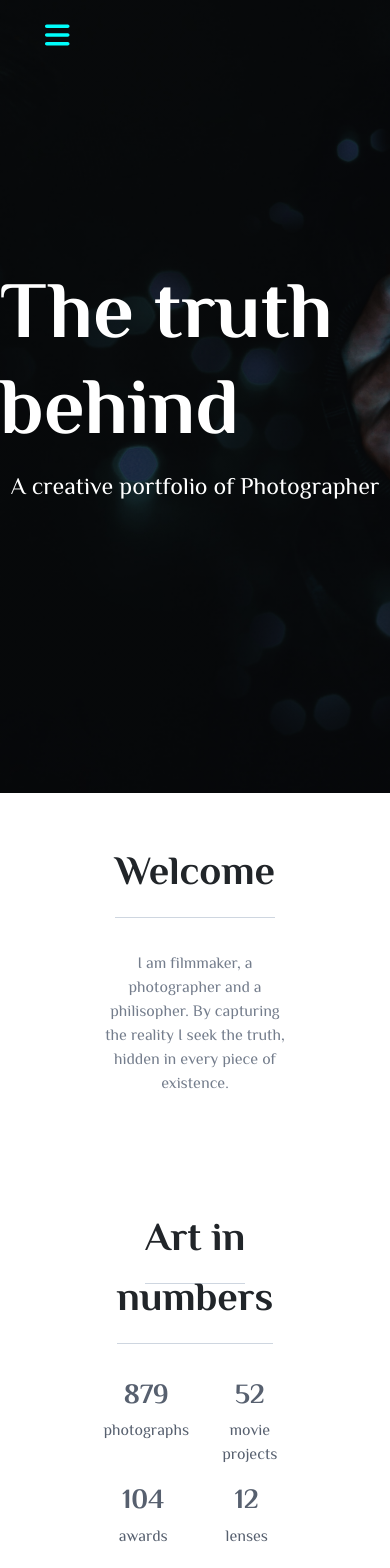
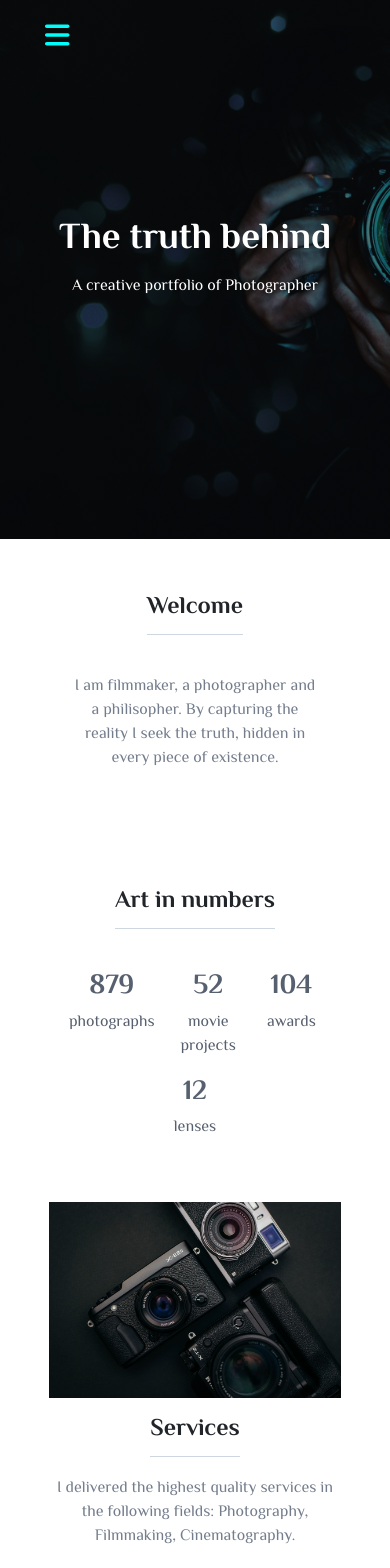
Before and after one commit to JCciasico/Photographer-Website-Design, a Vue app: page / in a window 390 px wide. Shown: the top 1568 px of the page. Built offline with nearby package versions, Linux system fonts and the light colour scheme; what vue-scroll-reveal would draw is missing.

Commit message:
chore: added media query for responsiveness

```diff
--- a/src/App.vue
+++ b/src/App.vue
@@ -38,6 +38,7 @@ export default {
   margin: 0;
   padding: 0;
   box-sizing: border-box;
+  overflow: hidden;
 }
 .intro-section{
   background: linear-gradient(rgba(0, 0, 0, 0.5),rgba(0, 0, 0, 0.5),rgba(0, 0, 0, 0.5)),
--- a/src/components/ArtSection.vue
+++ b/src/components/ArtSection.vue
@@ -2,7 +2,7 @@
   <section>
     <div class="container welcome-body">
         <div class="row d-flex justify-content-center">
-            <div class="col-6">
+            <div class="col-8">
                 <span>Art in numbers</span>
                 <div class="row number-body">
                     <div class="col">
@@ -60,4 +60,10 @@ p{
     font-family: 'Philosopher', sans-serif;
     color: #57606f;
 }
+@media(max-width:500px){
+    span{
+        font-size: 1.5rem;
+        padding: 1rem 0;
+    }
+}
 </style>
--- a/src/components/IntroSection.vue
+++ b/src/components/IntroSection.vue
@@ -38,5 +38,32 @@ h6{
     margin-top: 10px;
     margin-bottom: 100px;
 }
+@media(max-width:800px){
+    h1{
+        font-size: 4rem;
+    }
+    h6{
+        font-size: 1.2rem;
+    }
+}
+@media(max-width:500px){
+    h1{
+        font-size: 3rem;
+    }
+    h6{
+        font-size: 1rem;
+    }
+}
+@media(max-width:400px){
+    h1{
+        font-size: 2.3rem;
+    }
+    h6{
+        font-size: 1rem;
+    }
+    .intro-body{
+        padding: 9rem 0;
+    }
+}
 
 </style>
--- a/src/components/NavBar.vue
+++ b/src/components/NavBar.vue
@@ -8,7 +8,7 @@
                     <span><i class="fas fa-bars" style="color:#00fefc; font-size:28px;"></i></span>
                 </button>
                 <div class="collapse navbar-collapse justify-content-center" id="navbarNavAltMarkup">
-                    <ul class="navbar-nav d-flex align-items-center" style="column-gap:25px">
+                    <ul class="navbar-nav d-flex align-items-start" style="column-gap:25px">
                         <li class="nav-item">
                             <a href="#" class="nav-link text" aria-current="page">About</a>
                         </li>
--- a/src/components/ServicesSection.vue
+++ b/src/components/ServicesSection.vue
@@ -6,18 +6,16 @@
                 <div class="row">
                     <div class="col-12 image">
                     </div>
-                    <div class="col-6 image-1">
+                    <div class="col-lg-6 col-md-12 col-sm-12 image-1">
                         <img src="../assets/dariusz-sankowski-3OiYMgDKJ6k-unsplash.jpg" class="img-fluid" alt="">
                     </div>
-                    <div class="col-6 services-cont text-center">
+                    <div class="col-lg-6 col-md-12 col-sm-12 services-cont text-center">
                         <div>
                             <span>Services</span>
                             <div class="services-des">
-                                <p>I delivered the highest quality services <br>
-                                in the following fields:</p>
-                                <p>Photography</p>
-                                <p>Filmmaking</p>
-                                <p>Cinematography</p>
+                                <p>I delivered the highest quality services
+                                in the following fields: Photography, Filmmaking,
+                                Cinematography.</p>
                             </div>
                         </div>
                     </div>
@@ -64,4 +62,16 @@ span{
     color: #747d8c;
     margin-top: 30px;
 }
+@media(max-width:500px){
+    span{
+        font-size: 1.5rem;
+        padding: 1rem 0;
+    }
+    .image{
+        display: none;
+    }
+    .services-cont{
+        padding: 0.7rem 0;
+    }
+}
 </style>
--- a/src/components/WelcomeSection.vue
+++ b/src/components/WelcomeSection.vue
@@ -2,7 +2,7 @@
   <section>
     <div class="container welcome-body">
         <div class="row d-flex justify-content-center">
-            <div class="col-6">
+            <div class="col-8">
                 <span>Welcome</span>
                 <p>I am filmmaker, a photographer and a philisopher.
                     By capturing the reality I seek the truth, hidden
@@ -39,4 +39,10 @@ p{
     color: #747d8c;
     font-family: 'Philosopher', sans-serif;
 }
+@media(max-width:500px){
+    span{
+        font-size: 1.5rem;
+        padding: 1rem 0;
+    }
+}
 </style>
```
